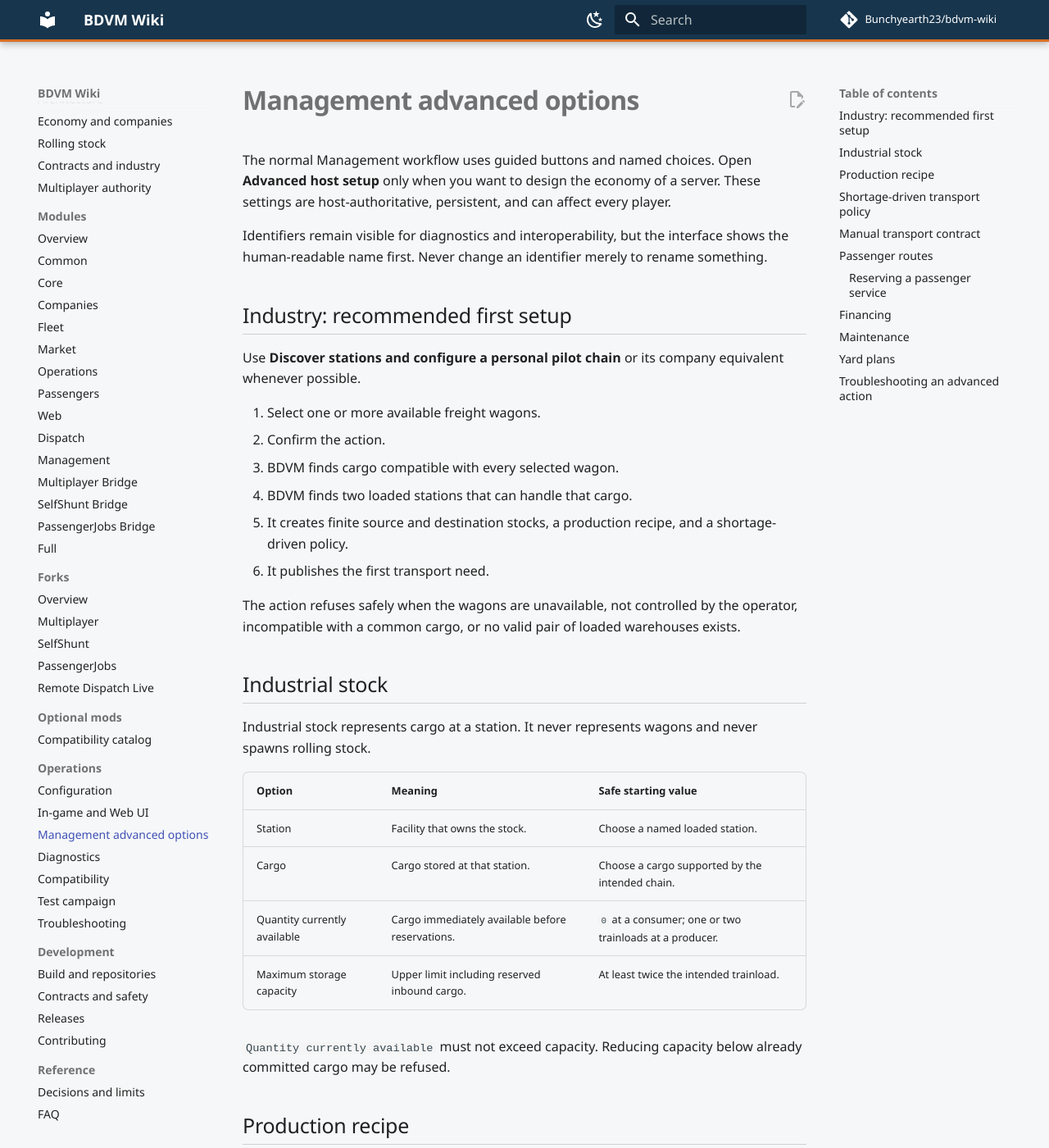
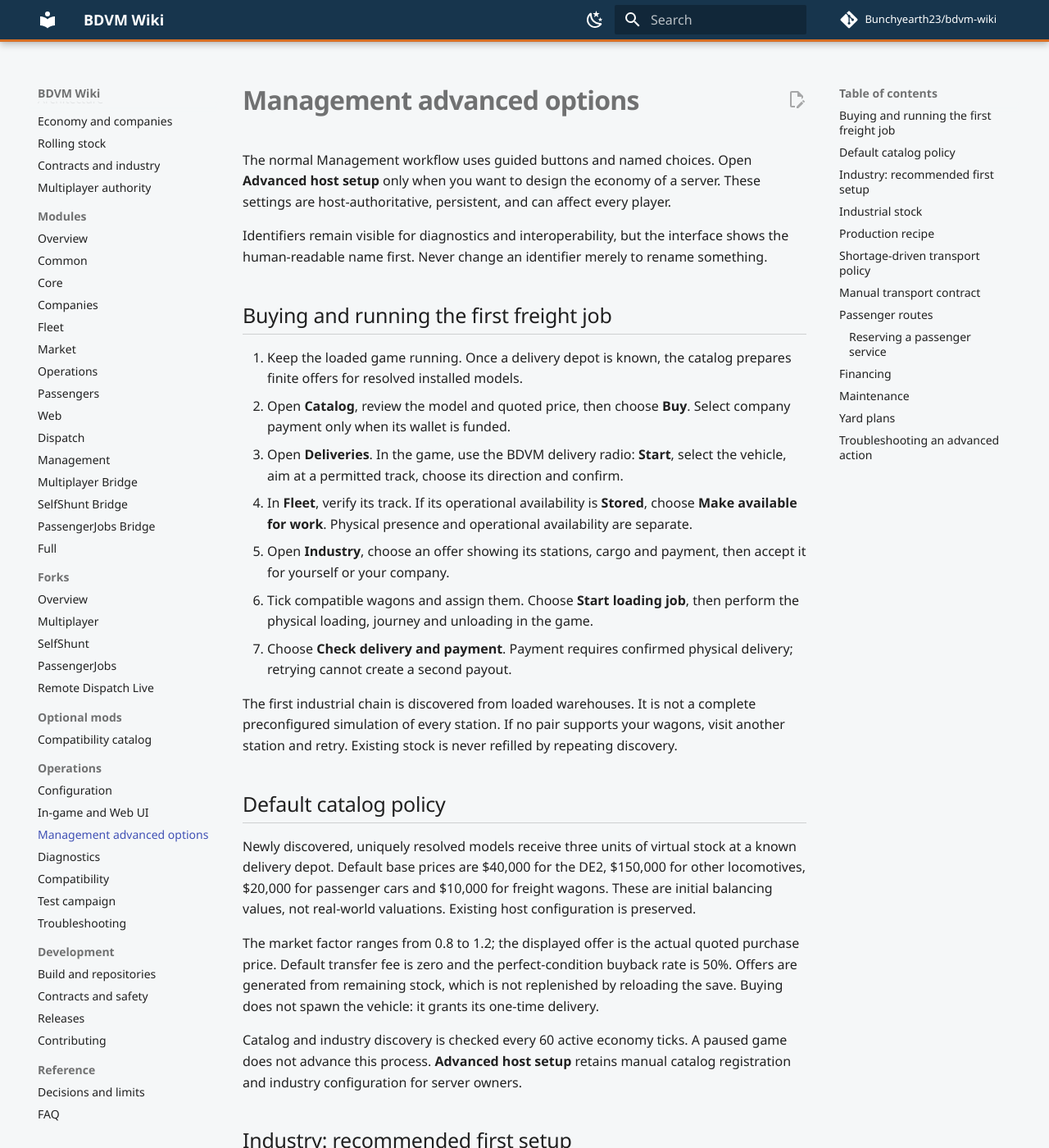
Before and after one commit to Bunchyearth23/bdvm-wiki, an MkDocs documentation site: the page built from docs/operations/management-advanced.md, in a window 1280 px wide and 1400 px high. Shown: the whole window at 82% size. Built offline with MkDocs 1.6.1 and Material for MkDocs 9.7.7, drawn with Linux system fonts in a browser that asks for light colours; comment, search, counter and statistics services are not loaded; some of the changed text lies outside the part shown.

Commit message:
chore: checkpoint current development changes

```diff
--- a/docs/operations/management-advanced.md
+++ b/docs/operations/management-advanced.md
@@ -4,9 +4,29 @@ The normal Management workflow uses guided buttons and named choices. Open **Adv
 
 Identifiers remain visible for diagnostics and interoperability, but the interface shows the human-readable name first. Never change an identifier merely to rename something.
 
+## Buying and running the first freight job
+
+1. Keep the loaded game running. Once a delivery depot is known, the catalog prepares finite offers for resolved installed models.
+2. Open **Catalog**, review the model and quoted price, then choose **Buy**. Select company payment only when its wallet is funded.
+3. Open **Deliveries**. In the game, use the BDVM delivery radio: **Start**, select the vehicle, aim at a permitted track, choose its direction and confirm.
+4. In **Fleet**, verify its track. If its operational availability is **Stored**, choose **Make available for work**. Physical presence and operational availability are separate.
+5. Open **Industry**, choose an offer showing its stations, cargo and payment, then accept it for yourself or your company.
+6. Tick compatible wagons and assign them. Choose **Start loading job**, then perform the physical loading, journey and unloading in the game.
+7. Choose **Check delivery and payment**. Payment requires confirmed physical delivery; retrying cannot create a second payout.
+
+The first industrial chain is discovered from loaded warehouses. It is not a complete preconfigured simulation of every station. If no pair supports your wagons, visit another station and retry. Existing stock is never refilled by repeating discovery.
+
+## Default catalog policy
+
+Newly discovered, uniquely resolved models receive three units of virtual stock at a known delivery depot. Default base prices are $40,000 for the DE2, $150,000 for other locomotives, $20,000 for passenger cars and $10,000 for freight wagons. These are initial balancing values, not real-world valuations. Existing host configuration is preserved.
+
+The market factor ranges from 0.8 to 1.2; the displayed offer is the actual quoted purchase price. Default transfer fee is zero and the perfect-condition buyback rate is 50%. Offers are generated from remaining stock, which is not replenished by reloading the save. Buying does not spawn the vehicle: it grants its one-time delivery.
+
+Catalog and industry discovery is checked every 60 active economy ticks. A paused game does not advance this process. **Advanced host setup** retains manual catalog registration and industry configuration for server owners.
+
 ## Industry: recommended first setup
 
-Use **Discover stations and configure a personal pilot chain** or its company equivalent whenever possible.
+During active gameplay, BDVM prepares the first compatible chain when available freight wagons and two suitable loaded warehouses exist. If needed, use **Find transport work for my wagons** or its company equivalent.
 
 1. Select one or more available freight wagons.
 2. Confirm the action.
@@ -78,7 +98,7 @@ The origin, destination, cargo, quantity, reward, deadline, wagon count, capacit
 
 ## Passenger routes
 
-The guided action **Create a passenger route** generates the internal route identifier from the chosen stations.
+The guided action **Open a passenger route** asks only for departure and arrival, generates the internal identifier and applies standard demand and fare settings. **Configure passenger route**, under advanced setup, exposes the parameters below.
 
 | Option | Meaning |
 | --- | --- |
```
Also changed, not shown: 1 other file.
